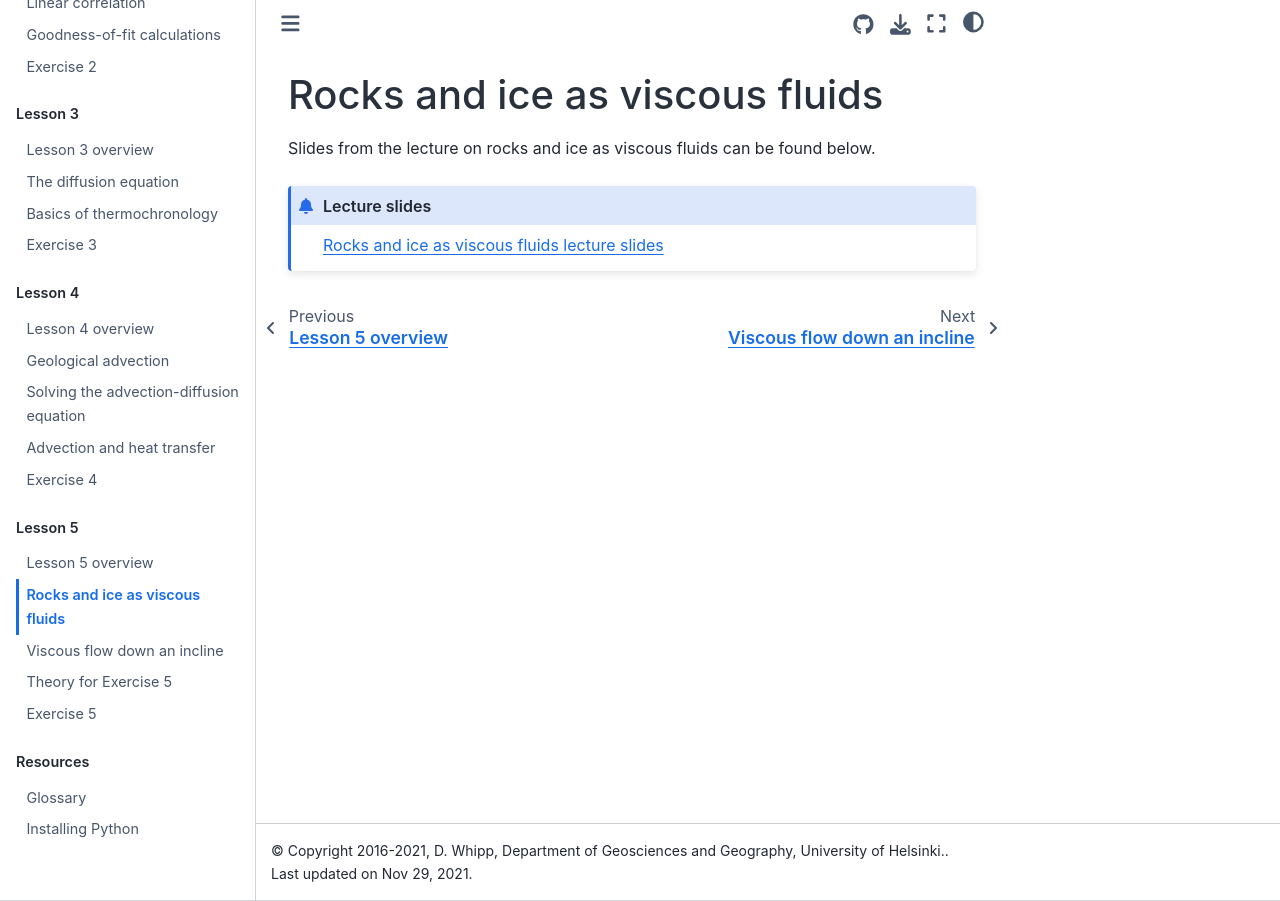
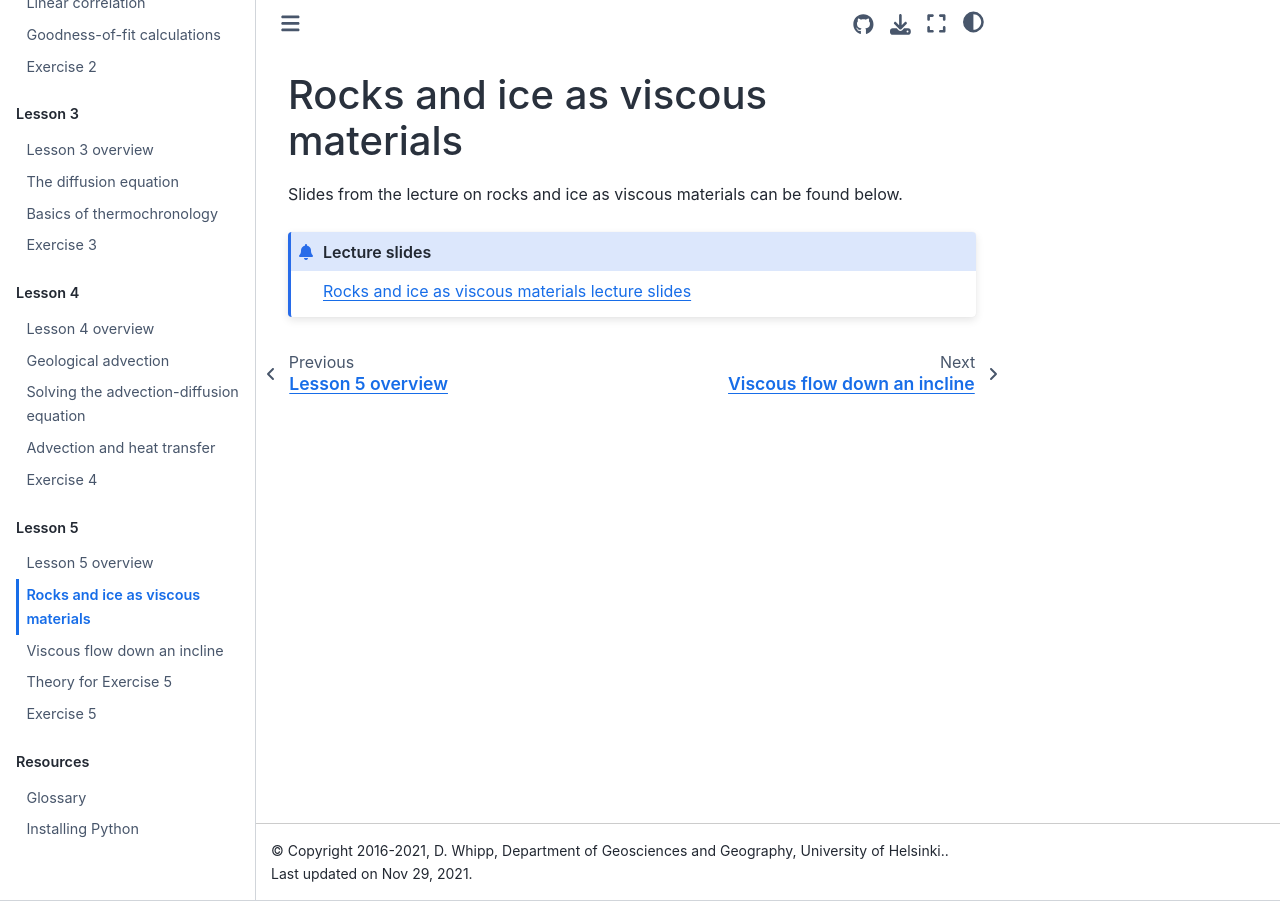
Before and after one commit to IntroQG/site, a Sphinx documentation site: the page built from source/lessons/L5/rocks-ice-viscous-fluids.rst, in a window 1280 px wide. Built offline with Sphinx 7.4.7 and the Sphinx Book theme 1.1.4, drawn with Linux system fonts in a browser that asks for light colours.

Commit message:
Fix typos

```diff
--- a/source/lessons/L5/rocks-ice-viscous-fluids.rst
+++ b/source/lessons/L5/rocks-ice-viscous-fluids.rst
@@ -1,8 +1,8 @@
-Rocks and ice as viscous fluids
-===============================
+Rocks and ice as viscous materials
+==================================
 
-Slides from the lecture on rocks and ice as viscous fluids can be found below.
+Slides from the lecture on rocks and ice as viscous materials can be found below.
 
 .. admonition:: Lecture slides
 
-    `Rocks and ice as viscous fluids lecture slides <../../_static/slides/L5/Rock-and-ice-as-viscous-materials.pdf>`__
+    `Rocks and ice as viscous materials lecture slides <../../_static/slides/L5/Rock-and-ice-as-viscous-materials.pdf>`__
```
